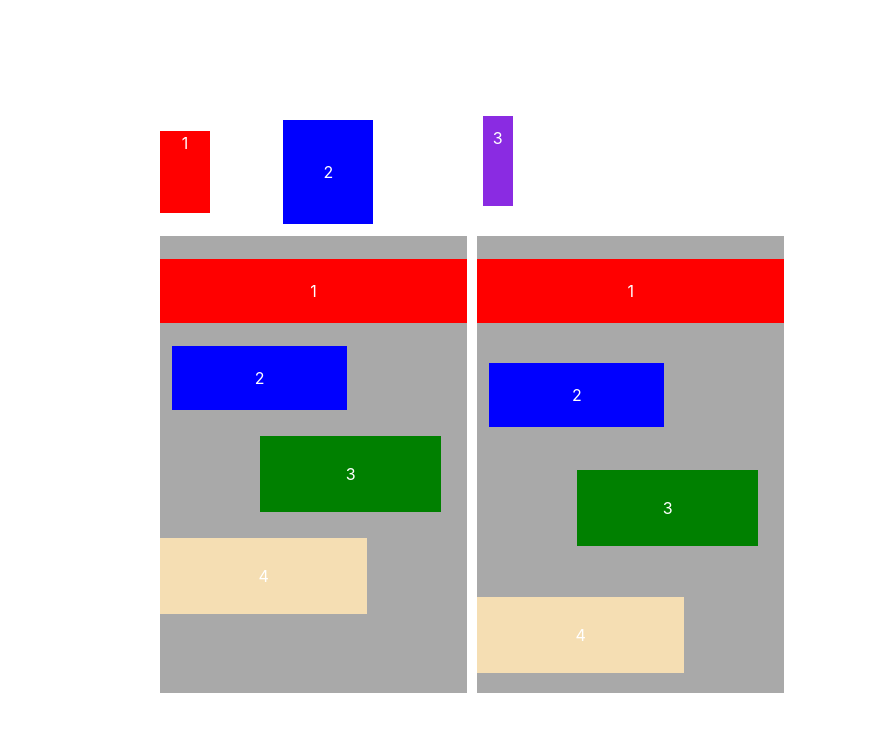
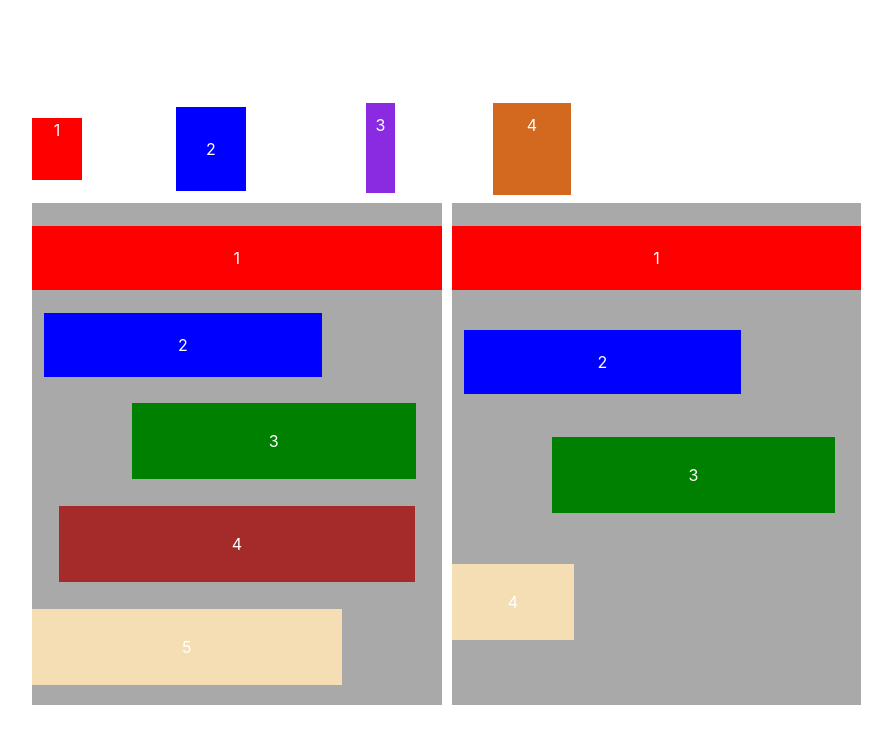
Before and after one commit to carlosjorger/vue-fluid-dnd, a Vue app: page / in a window 1280 px wide. Shown: the top 744 px of the page, without its empty margins (96-988 px from the left). Built offline with nearby package versions, Linux system fonts and the light colour scheme.

Commit message:
🐞 fix: calculateHeightWhileDragging

```diff
--- a/src/App.vue
+++ b/src/App.vue
@@ -27,9 +27,9 @@ import Droppable from "./components/Droppable.vue";
           style="
             color: white;
             background-color: blue;
-            padding: 40px;
+            padding: 30px;
             margin: 12px;
-            margin-right: 40px;
+            margin-right: 30px;
           "
         >
           2
@@ -47,6 +47,20 @@ import Droppable from "./components/Droppable.vue";
           "
         >
           3
+        </div>
+      </Draggable>
+      <Draggable draggable-id="h3" enable-drag v-slot="{ setRef }">
+        <div
+          :ref="setRef"
+          style="
+            color: white;
+            background-color: chocolate;
+            padding: 10px;
+            margin: 8px;
+            width: 7%;
+          "
+        >
+          4
         </div>
       </Draggable>
     </div>
@@ -108,13 +122,26 @@ import Droppable from "./components/Droppable.vue";
             :ref="setRef"
             style="
               color: white;
+              background-color: brown;
+              padding: 26px 0;
+              margin: 27px;
+            "
+          >
+            4
+          </div>
+        </Draggable>
+        <Draggable draggable-id="3" enable-drag v-slot="{ setRef }"
+          ><div
+            :ref="setRef"
+            style="
+              color: white;
               background-color: wheat;
               padding: 26px 0;
               margin: 20px 0;
               margin-right: 100px;
             "
           >
-            4
+            5
           </div>
         </Draggable>
       </div>
@@ -182,6 +209,7 @@ import Droppable from "./components/Droppable.vue";
               padding: 26px 0;
               margin: 20px 0;
               margin-right: 100px;
+              width: 30%;
             "
           >
             4
--- a/src/components/Draggable.vue
+++ b/src/components/Draggable.vue
@@ -158,23 +158,21 @@ const calculateHeightWhileDragging = (
   const currentMarginTop = parseFloatEmpty(current.style.marginTop);
   let bottom = currentMarginBottom;
   let top = currentMarginTop;
+  let rest = brotherMarginTop;
   const gap = computeGapPixels(current.parentElement as HTMLElement, "rowGap");
   if (gap > 0) {
     return height + top + bottom + gap;
   }
-  if (brotherMarginTop <= currentMarginBottom) {
-    bottom -= brotherMarginTop;
-  }
+  bottom = Math.max(brotherMarginTop, currentMarginBottom);
   const previousElement = current.previousElementSibling as HTMLElement;
   if (previousElement) {
     const previousMarginBottom = parseFloatEmpty(
       previousElement.style.marginBottom
     );
-    if (previousMarginBottom >= currentMarginTop) {
-      top = previousMarginBottom - currentMarginTop;
-    }
+    top = Math.max(previousMarginBottom, currentMarginTop);
+    rest = Math.max(rest, previousMarginBottom);
   }
-  return height + top + bottom;
+  return height + top + bottom - rest;
 };
 const calculateWidthWhileDragging = (
   current: HTMLElement,
--- a/src/style.css
+++ b/src/style.css
@@ -59,7 +59,7 @@ button:focus-visible {
 }
 
 #app {
-  width: 60%;
+  width: 80%;
   margin: 0 auto;
   padding: 1rem;
   text-align: center;
```
